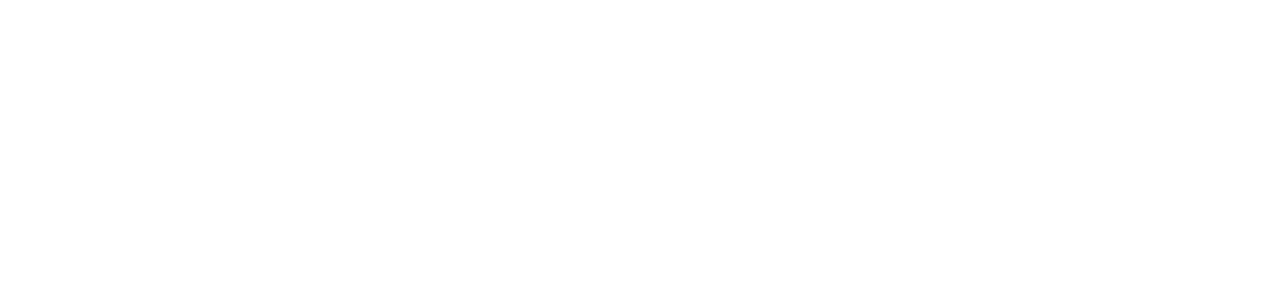
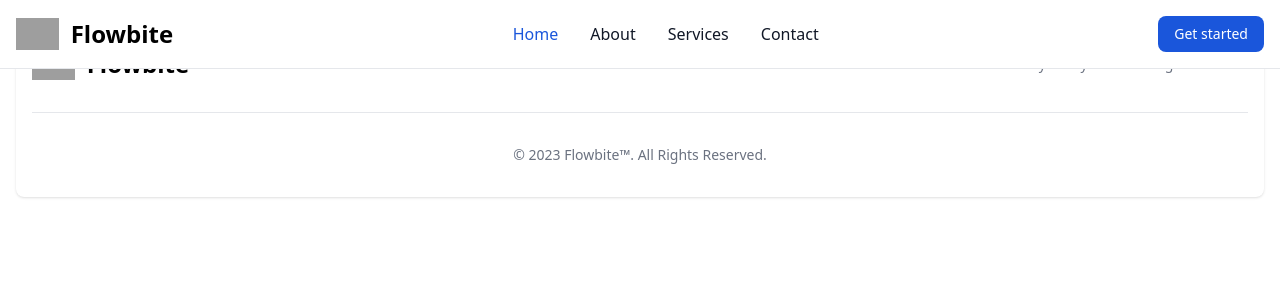
Before and after one commit to aymanebouljam/Express-React-Ecommerce-App, a React (Vite) app in the folder client/: page / in a window 1280 px wide. Shown: the top 300 px of the page. Built offline with nearby package versions, Linux system fonts and the light colour scheme; grey boxes are pictures that could not be loaded.

Commit message:
Added Routes to App.jsx

```diff
--- a/client/src/App.jsx
+++ b/client/src/App.jsx
@@ -1,5 +1,22 @@
+import Products from "./components/Products";
+import { BrowserRouter as Router, Routes, Route } from "react-router-dom";
+import Layout from "./layouts/Layout";
+import Home from "./pages/Home";
+import ProductDetails from "./pages/ProductDetails";
+
 function App() {
-  return <></>;
+  return (
+    <>
+      <Router>
+        <Routes>
+          <Route path="/" element={<Layout />}>
+            <Route index element={<Home />} />
+            <Route path="/details" element={<ProductDetails />} />
+          </Route>
+        </Routes>
+      </Router>
+    </>
+  );
 }
 
 export default App;
```
